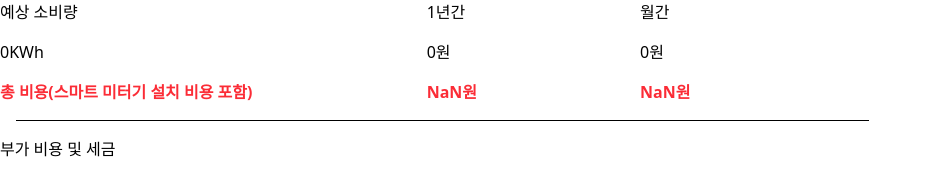
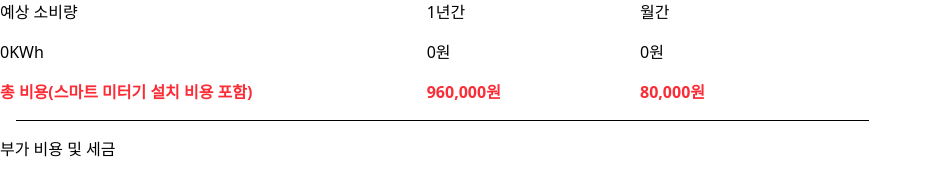
Before and after one commit to Littlestar0508/wrtn_assignment, a Next.js app: page /result in a window 1280 px wide. Shown: the top 170 px of the page, without its empty margins (0-932 px from the left). Built offline with nearby package versions, Linux system fonts and the light colour scheme.

Commit message:
MODIFY : 가변 요금제 계산 로직 변경
- 기존에 의존하던 함수에서 단순하게 120원으로 계산

```diff
--- a/src/app/result/Result.tsx
+++ b/src/app/result/Result.tsx
@@ -86,7 +86,9 @@ export default function ResultComponent() {
       <div className="flex w-2/3 pt-4 font-bold text-red-500">
         <p className="flex-2">총 비용(스마트 미터기 설치 비용 포함)</p>
         <p className="flex-1">
-          {(
+          {meterRate === "fixed"
+            ? (
+                Math.floor(
                   totalPrice({
                     chk: chkKnowDetail(),
                     consumption,
@@ -96,12 +98,28 @@ export default function ResultComponent() {
                     purchase,
                     residents,
                     year,
-            }) + (purchase ? 200000 : 0)
-          )?.toLocaleString()}
+                  }),
+                ) + (purchase ? 200000 : 0)
+              )?.toLocaleString()
+            : (
+                Math.floor(
+                  totalElectric({
+                    chk: chkKnowDetail(),
+                    residents,
+                    evCharger,
+                    consumption,
+                    year,
+                  }) *
+                    (120 + 0.2) +
+                    80000 * 12 * year,
+                ) + (purchase ? 200000 : 0)
+              ).toLocaleString()}
           원
         </p>
         <p className="flex-1">
-          {(
+          {meterRate === "fixed"
+            ? Math.floor(
+                (Math.floor(
                   totalPrice({
                     chk: chkKnowDetail(),
                     consumption,
@@ -111,9 +129,26 @@ export default function ResultComponent() {
                     purchase,
                     residents,
                     year,
-            }) /
-            (12 * year)
-          )?.toLocaleString()}
+                  }),
+                ) +
+                  (purchase ? 200000 : 0)) /
+                  (12 * year),
+              )?.toLocaleString()
+            : Math.floor(
+                (Math.floor(
+                  totalElectric({
+                    chk: chkKnowDetail(),
+                    residents,
+                    evCharger,
+                    consumption,
+                    year,
+                  }) *
+                    (120 + 0.2) +
+                    80000 * 12 * year,
+                ) +
+                  (purchase ? 200000 : 0)) /
+                  (year * 12),
+              ).toLocaleString()}
           원
         </p>
       </div>
```
Lines whose indentation alone changed are shown as unchanged.
